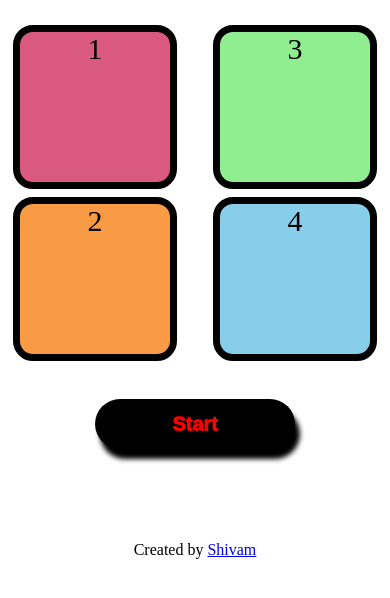
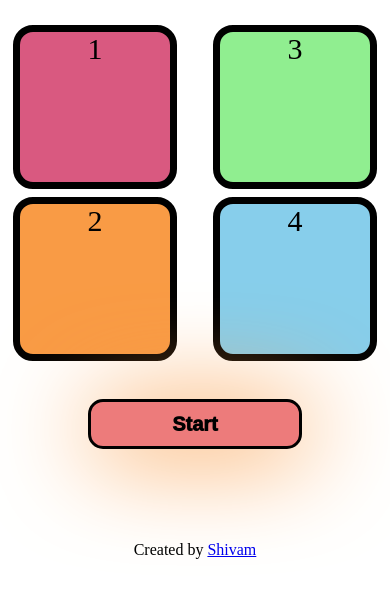
Before and after one commit to shivamm-verma/simon-game, a plain HTML site: page index.html in a window 390 px wide. In both pictures the pointer is over the button "Start". Shown: the part 198-796 px from the top of the page. Drawn offline with Linux system fonts and the light colour scheme.

Commit message:
updated style.css

```diff
--- a/style.css
+++ b/style.css
@@ -69,12 +69,15 @@ h2 {
     border-radius: 40px;
 }
 
+/* updating */
 .start-btn:hover {
     transition: 0.5s;
-    background-color: black;
-    color: red;
+    background-color: #ED7B7B;
+    color: black;
     font-weight: 1000;
-    box-shadow: 5px 10px 5px black;
+    box-shadow: 5px 5px 100px 2px #f99b45;
+    border: 3px solid black;
+    /* width: 250px; */
 }
 
 /* HighScore button css */
@@ -87,6 +90,7 @@ h2 {
     margin: auto;
     margin-top: 0.7rem;
 }
+
 .highscore:hover {
     transition: 0.5s;
     color: white;
@@ -97,6 +101,7 @@ h2 {
     * {
         margin: 10px auto;
     }
+
     .btn {
         height: 150px;
         width: 150px;
@@ -104,4 +109,10 @@ h2 {
         border-radius: 20px;
         margin: 0.5rem;
     }
+
+    /* updating */
+    .start-btn:hover {
+        width: 55%;
+        border-radius: 15px;
+    }
 }
```
